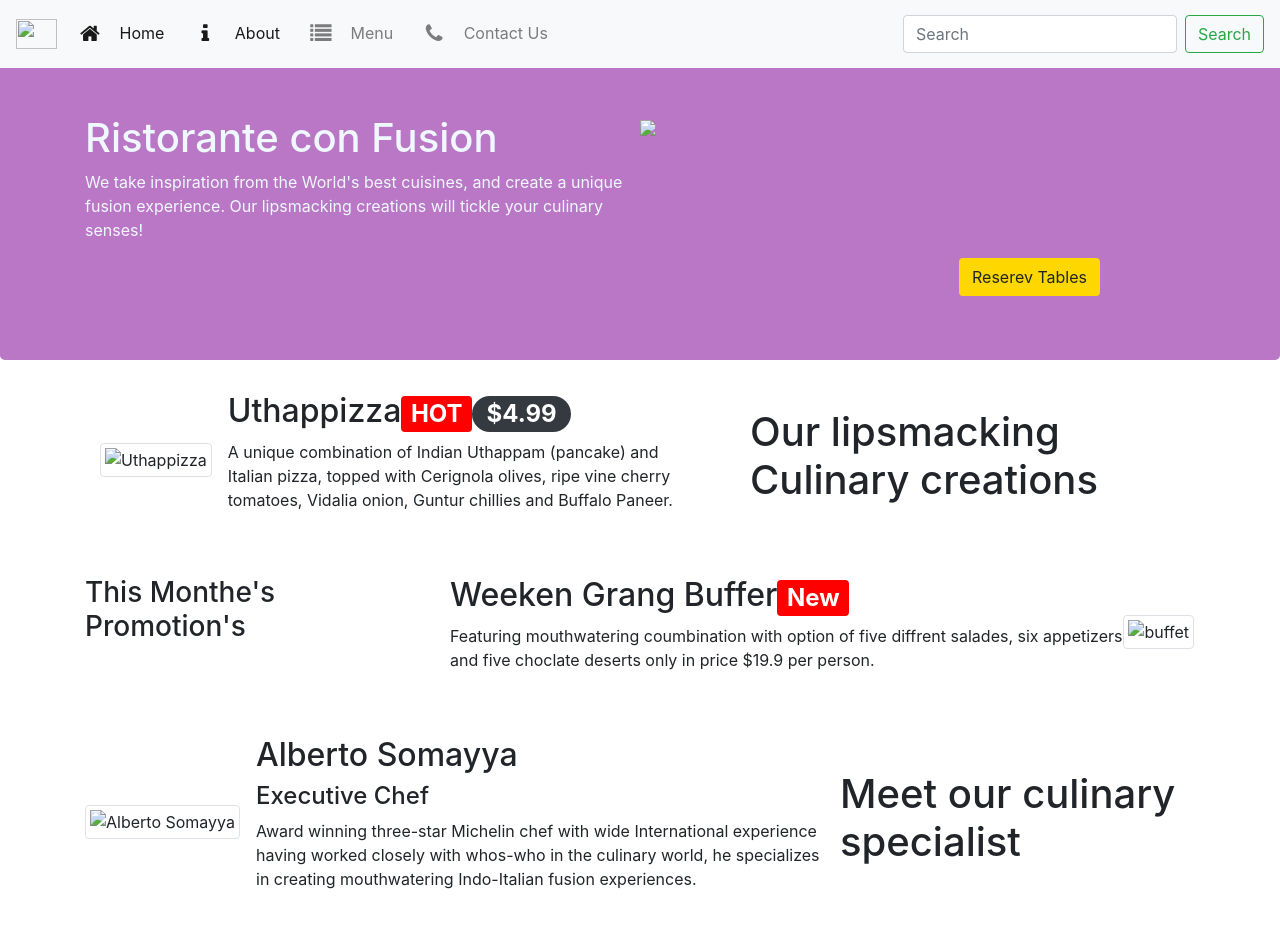
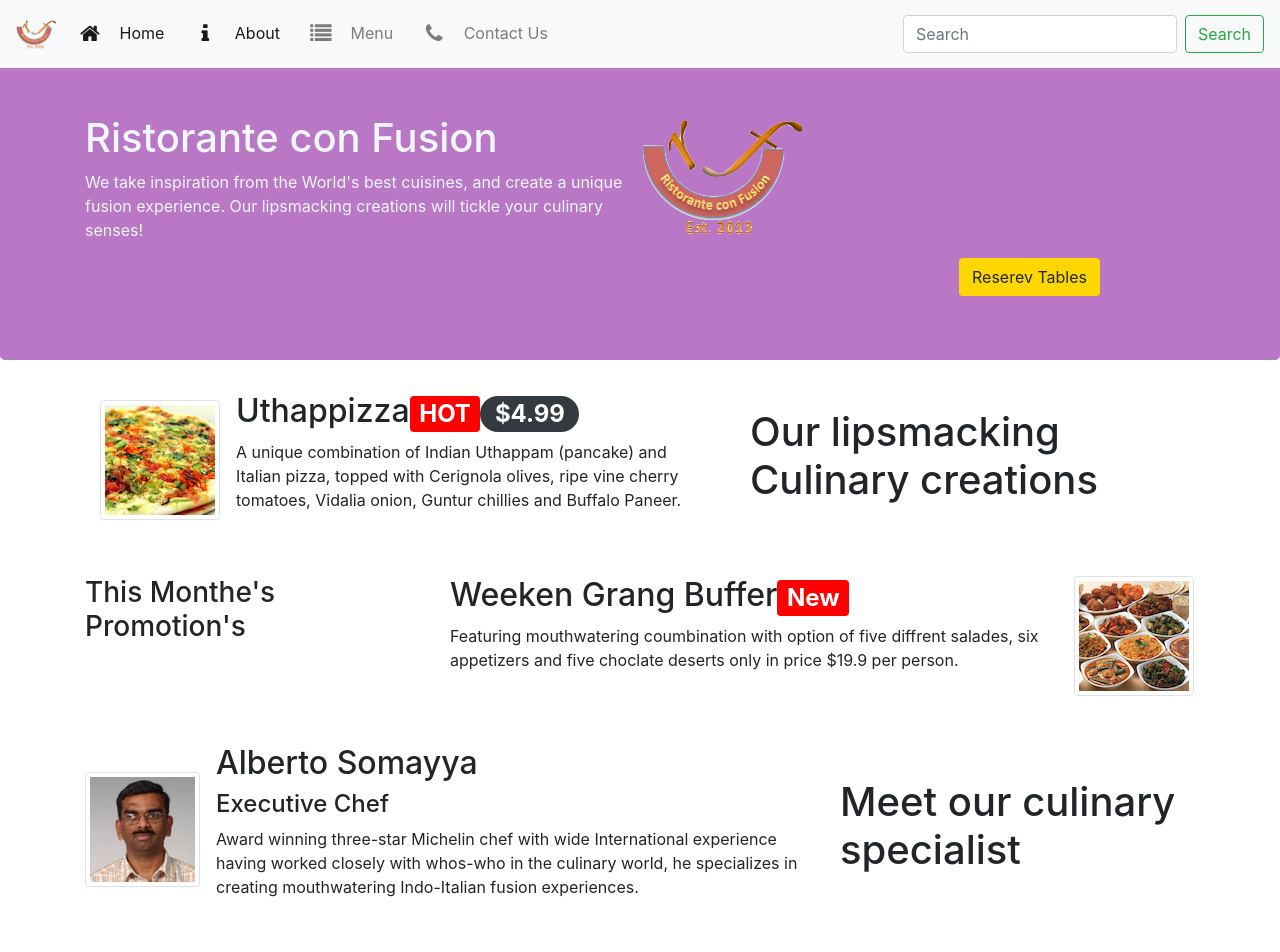
Before and after one commit to G-M-IKBAL/Web-UI-Project, a plain HTML site: page index.html in a window 1280 px wide. Shown: the top 952 px of the page. Drawn offline with nearby package versions, Linux system fonts and the light colour scheme.

Commit message:
Update index.html

```diff
--- a/index.html
+++ b/index.html
@@ -53,7 +53,7 @@
 <body style="padding: 50px 0px 0px 0px">
 
  <nav class="navbar navbar-expand-lg navbar-light bg-light fixed-top">
-  <image src="img/logo.png" class="image-fluid" height="30" width="41">
+  <image src="logo.png" class="image-fluid" height="30" width="41">
    <button class="navbar-toggler" type="button" data-toggle="collapse" data-target="#navbarSupportedContent" aria-controls="navbarSupportedContent" aria-expanded="false" aria-label="Toggle navigation">
     <span class="navbar-toggler-icon"></span>
   </button>
@@ -97,7 +97,7 @@
 
                  <div class=" alighn-self-center">
 
-                  <image src="img/logo.png" class="image-fluid">
+                  <image src="logo.png" class="image-fluid">
 
                 </div>
 
@@ -122,7 +122,7 @@
 <div class="col-12 co-sm-7 col-md-7">
 <div class="media container">
 
-  <img class="d-flex mr-3 img-thumbnail align-self-center"  src="img/uthappizza.png" alt="Uthappizza">
+  <img class="d-flex mr-3 img-thumbnail align-self-center"  src="uthappizza.png" alt="Uthappizza">
 <div class="media-body">
   <h2 >Uthappizza<span class="badge badge-secondary " style="background-color: red;">HOT</span><span class="badge badge-pill badge-dark">$4.99</span></h2>
 
@@ -158,7 +158,7 @@
 
 <div class="media order-last">
 
-  <img class="d-flex mr-3 img-thumbnail align-self-center "  src="img/buffet.png" alt="buffet">
+  <img class="d-flex mr-3 img-thumbnail align-self-center "  src="buffet.png" alt="buffet">
 </div>
 
 <div class="media-body">
@@ -177,7 +177,7 @@
 
     <div class="media container">
         <img class="d-flex mr-3 img-thumbnail align-self-center"
-                src="img/alberto.png" alt="Alberto Somayya">
+                src="alberto.png" alt="Alberto Somayya">
         <div class="media-body">
             <h2 class="mt-0">Alberto Somayya</h2>
             <h4>Executive Chef</h4>
```
